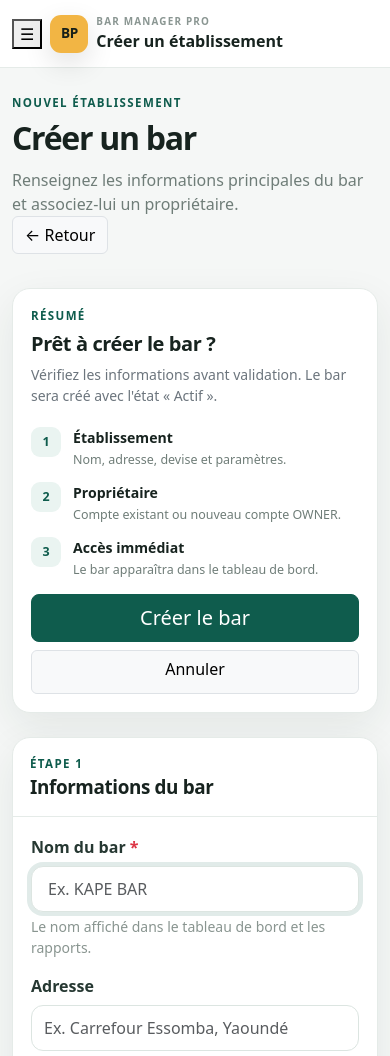
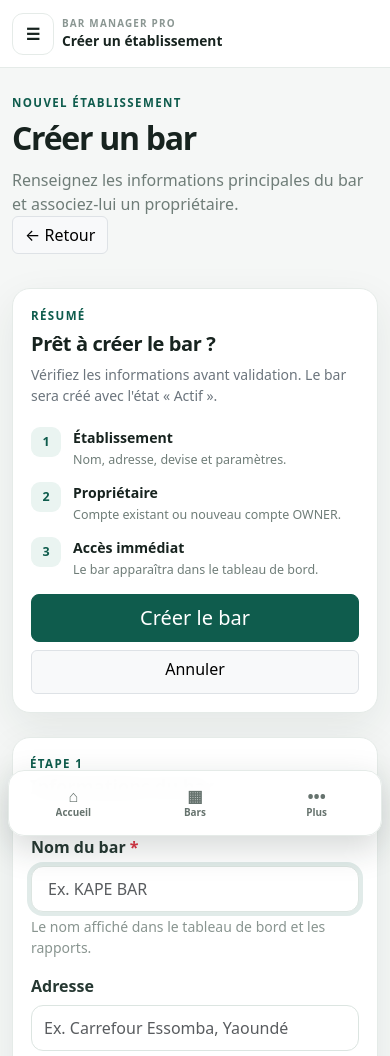
Before and after one commit to sandjongalex/bar_pro, a Flask app: template app/templates/bars/create.html in a window 390 px wide. Shown: the top 1056 px of the page. Run offline with Flask 3, Linux system fonts and the light colour scheme; the template is opened without the code that fills it, so the values that code supplies are empty; parts of the project's set-up code (start-up, migrations or seed data) failed here and were passed over.

Commit message:
Add grouped sidebar tablet drawer and mobile bottom navigation

```diff
--- a/app/static/navigation.css
+++ b/app/static/navigation.css
@@ -7,132 +7,275 @@
   scrollbar-color: rgba(255,255,255,.18) transparent;
 }
 
-.sidebar-main {
-  min-height: 0;
-}
+.sidebar-main { min-height: 0; }
 
 .sidebar-context {
-  margin: 1.1rem .45rem .65rem;
+  margin: 1.1rem .45rem .8rem;
   padding: .8rem .85rem;
   border: 1px solid rgba(255,255,255,.08);
   border-radius: 13px;
   background: rgba(255,255,255,.045);
 }
-
-.sidebar-context span,
+.sidebar-context span,.sidebar-context strong { display:block; }
+.sidebar-context span {
+  color:#86a49a;
+  font-size:.62rem;
+  font-weight:800;
+  text-transform:uppercase;
+  letter-spacing:.1em;
+}
 .sidebar-context strong {
-  display: block;
+  margin-top:.18rem;
+  color:#fff;
+  font-size:.84rem;
+  white-space:nowrap;
+  overflow:hidden;
+  text-overflow:ellipsis;
 }
 
-.sidebar-context span {
-  color: #86a49a;
-  font-size: .62rem;
-  font-weight: 800;
-  text-transform: uppercase;
-  letter-spacing: .1em;
+/* Shared grouped navigation */
+.app-nav { display:grid; gap:.28rem; }
+.nav-direct { display:grid; gap:.18rem; margin-bottom:.28rem; }
+.app-nav .nav-link {
+  min-height:42px;
+  padding:.62rem .78rem;
+  font-size:.84rem;
+}
+.nav-icon {
+  width:22px;
+  flex:0 0 22px;
+  font-size:.92rem;
+  text-align:center;
+}
+.nav-link-text {
+  min-width:0;
+  flex:1;
+  overflow:hidden;
+  text-overflow:ellipsis;
+  white-space:nowrap;
 }
 
-.sidebar-context strong {
-  margin-top: .18rem;
-  color: #fff;
-  font-size: .84rem;
-  white-space: nowrap;
-  overflow: hidden;
-  text-overflow: ellipsis;
+.nav-group {
+  border-radius:12px;
+  overflow:hidden;
+}
+.nav-group-summary {
+  min-height:42px;
+  display:flex;
+  align-items:center;
+  gap:.8rem;
+  padding:.62rem .78rem;
+  border-radius:12px;
+  cursor:pointer;
+  user-select:none;
+  list-style:none;
+  font-size:.84rem;
+  font-weight:700;
+  transition:.16s ease;
+}
+.nav-group-summary::-webkit-details-marker { display:none; }
+.nav-chevron {
+  width:18px;
+  margin-left:auto;
+  text-align:center;
+  font-size:.84rem;
+  transition:transform .16s ease;
+}
+.nav-group[open] .nav-chevron { transform:rotate(180deg); }
+.nav-group-links {
+  display:grid;
+  gap:2px;
+  padding:2px 8px 7px 37px;
+}
+.nav-sublink {
+  display:flex;
+  align-items:center;
+  min-height:34px;
+  padding:.42rem .65rem;
+  border-radius:9px;
+  font-size:.77rem;
+  font-weight:650;
+  transition:.14s ease;
+}
+.nav-sublink.active { font-weight:850; }
+
+/* Desktop dark sidebar */
+.sidebar .nav-group-summary { color:#b9cac4; }
+.sidebar .nav-group-summary:hover,.sidebar .nav-group-summary.active,.sidebar .nav-group[open]>.nav-group-summary {
+  color:#fff;
+  background:rgba(255,255,255,.075);
+}
+.sidebar .nav-group-summary.active { box-shadow:inset 3px 0 0 var(--accent); }
+.sidebar .nav-sublink { color:#91aaa2; }
+.sidebar .nav-sublink:hover { color:#fff; background:rgba(255,255,255,.055); }
+.sidebar .nav-sublink.active { color:#fff; background:rgba(255,255,255,.09); }
+.sidebar .app-nav .nav-link.active { background:rgba(255,255,255,.105); }
+.sidebar-footer { margin-top:1rem; }
+
+/* Tablet / phone navigation drawer */
+.app-nav-drawer {
+  width:min(88vw,370px)!important;
+  border-right:0;
+  background:#f8faf9;
+}
+.app-nav-drawer-head {
+  min-height:70px;
+  border-bottom:1px solid var(--line);
+  background:#fff;
+}
+.app-nav-drawer-head strong,.app-nav-drawer-head small { display:block; }
+.app-nav-drawer-head strong { font-size:.95rem; }
+.app-nav-drawer-head small {
+  max-width:225px;
+  margin-top:2px;
+  color:var(--muted);
+  font-size:.7rem;
+  white-space:nowrap;
+  overflow:hidden;
+  text-overflow:ellipsis;
+}
+.app-nav-drawer-body { padding:12px; }
+.app-nav-drawer .app-nav { gap:4px; }
+.app-nav-drawer .app-nav .nav-link,
+.app-nav-drawer .nav-group-summary {
+  min-height:48px;
+  color:#34423d;
+  background:#fff;
+  border:1px solid #edf1ef;
+  border-radius:12px;
+  padding:.72rem .8rem;
+}
+.app-nav-drawer .app-nav .nav-link:hover,
+.app-nav-drawer .nav-group-summary:hover { background:#f4f8f6; color:var(--brand); }
+.app-nav-drawer .app-nav .nav-link.active,
+.app-nav-drawer .nav-group-summary.active,
+.app-nav-drawer .nav-group[open]>.nav-group-summary {
+  color:var(--brand);
+  background:var(--brand-soft);
+  border-color:#d6e7e1;
+}
+.app-nav-drawer .nav-group-links {
+  padding:4px 5px 7px 39px;
+}
+.app-nav-drawer .nav-sublink {
+  min-height:40px;
+  color:#60706a;
+  padding:.55rem .65rem;
+}
+.app-nav-drawer .nav-sublink:hover { color:var(--brand); background:#eef5f2; }
+.app-nav-drawer .nav-sublink.active { color:var(--brand); background:#e7f2ee; }
+.drawer-user-card {
+  display:flex;
+  align-items:center;
+  gap:.75rem;
+  margin-top:14px;
+  padding:12px;
+  border:1px solid var(--line);
+  border-radius:13px;
+  background:#fff;
+}
+.drawer-user-card strong,.drawer-user-card small { display:block; }
+.drawer-user-card strong { font-size:.88rem; }
+.drawer-user-card small { color:var(--muted); font-size:.7rem; }
+
+/* Topbar menu trigger for tablet and phone */
+.nav-menu-trigger {
+  min-width:44px;
+  min-height:44px;
+  display:inline-flex;
+  align-items:center;
+  justify-content:center;
+  gap:.45rem;
+  border:1px solid var(--line);
+  border-radius:11px;
+  background:#fff;
+  color:var(--ink);
+  font-weight:800;
+}
+.nav-menu-trigger:hover { background:#f5f8f6; color:var(--brand); }
+.nav-menu-trigger-label { font-size:.8rem; }
+.topbar-title { min-width:0; }
+.topbar-title strong {
+  display:block;
+  max-width:min(48vw,560px);
+  white-space:nowrap;
+  overflow:hidden;
+  text-overflow:ellipsis;
 }
 
-.nav-section {
-  margin-top: .85rem;
+/* Phone bottom navigation: only the highest-frequency destinations. */
+.global-mobile-bottom { display:none; }
+@media(max-width:767px) {
+  .global-mobile-bottom {
+    position:fixed;
+    left:8px;
+    right:8px;
+    bottom:max(8px,env(safe-area-inset-bottom));
+    z-index:1025;
+    display:grid;
+    grid-auto-flow:column;
+    grid-auto-columns:1fr;
+    gap:3px;
+    padding:5px;
+    border:1px solid var(--line);
+    border-radius:16px;
+    background:rgba(255,255,255,.97);
+    box-shadow:0 12px 34px rgba(20,40,33,.18);
+    backdrop-filter:blur(12px);
+  }
+  .global-mobile-bottom a,.global-mobile-bottom button {
+    min-width:0;
+    min-height:54px;
+    display:flex;
+    flex-direction:column;
+    align-items:center;
+    justify-content:center;
+    gap:2px;
+    border:0;
+    border-radius:11px;
+    background:transparent;
+    color:#66736e;
+    text-decoration:none;
+    font:inherit;
+    padding:5px 2px;
+    touch-action:manipulation;
+  }
+  .global-mobile-bottom span { font-size:1.02rem; line-height:1; font-weight:900; }
+  .global-mobile-bottom strong {
+    max-width:100%;
+    overflow:hidden;
+    text-overflow:ellipsis;
+    white-space:nowrap;
+    font-size:.62rem;
+    line-height:1.1;
+    font-weight:800;
+  }
+  .global-mobile-bottom a.active {
+    color:#fff;
+    background:var(--brand);
+  }
+  body:not(:has(.cashier-workspace-head)) .content-area {
+    padding-bottom:calc(94px + env(safe-area-inset-bottom));
+  }
+  .topbar .mobile-brand { display:none!important; }
+  .topbar-title strong { max-width:58vw; font-size:.86rem; }
 }
 
-.nav-section:first-child {
-  margin-top: 0;
+@media(min-width:768px) and (max-width:991px) {
+  .nav-menu-trigger { padding:0 13px; }
+  .topbar-title strong { max-width:48vw; }
 }
 
-.nav-section-label {
-  display: block;
-  padding: .35rem .9rem .25rem;
-  color: #68877d;
-  font-size: .58rem;
-  font-weight: 900;
-  text-transform: uppercase;
-  letter-spacing: .13em;
+@media(max-width:420px) {
+  .app-nav-drawer { width:92vw!important; }
+  .nav-menu-trigger { min-width:42px; min-height:42px; }
+  .topbar-title strong { max-width:62vw; }
 }
 
-.app-nav .nav-link {
-  min-height: 42px;
-  padding: .62rem .78rem;
-  font-size: .84rem;
+@media(max-height:760px) and (min-width:992px) {
+  .sidebar { padding-top:16px; padding-bottom:16px; }
+  .sidebar-context { margin-top:.75rem; margin-bottom:.55rem; }
+  .app-nav { gap:.15rem; }
+  .app-nav .nav-link,.nav-group-summary { min-height:38px; padding-top:.5rem; padding-bottom:.5rem; }
+  .nav-sublink { min-height:31px; padding-top:.34rem; padding-bottom:.34rem; }
 }
-
-.app-nav .nav-link.active {
-  background: rgba(255,255,255,.105);
-}
-
-.nav-icon {
-  width: 22px;
-  flex: 0 0 22px;
-  font-size: .92rem;
-}
-
-.nav-link-text {
-  min-width: 0;
-  flex: 1;
-  overflow: hidden;
-  text-overflow: ellipsis;
-  white-space: nowrap;
-}
-
-.nav-link-badge {
-  margin-left: auto;
-  padding: .16rem .38rem;
-  border-radius: 999px;
-  background: rgba(242,181,68,.15);
-  color: #f5c86f;
-  font-size: .55rem;
-  font-weight: 900;
-  text-transform: uppercase;
-  letter-spacing: .04em;
-}
-
-.nav-link-muted {
-  opacity: .48;
-  cursor: default;
-  pointer-events: none;
-}
-
-.sidebar-footer {
-  margin-top: 1rem;
-}
-
-.mobile-nav {
-  scrollbar-width: none;
-}
-
-.mobile-nav::-webkit-scrollbar {
-  display: none;
-}
-
-.mobile-nav a {
-  display: inline-flex;
-  align-items: center;
-  min-height: 34px;
-}
-
-@media (max-height: 760px) and (min-width: 992px) {
-  .sidebar {
-    padding-top: 16px;
-    padding-bottom: 16px;
-  }
-  .sidebar-context {
-    margin-top: .75rem;
-  }
-  .nav-section {
-    margin-top: .55rem;
-  }
-  .app-nav .nav-link {
-    min-height: 38px;
-    padding-top: .5rem;
-    padding-bottom: .5rem;
-  }
-}
```
